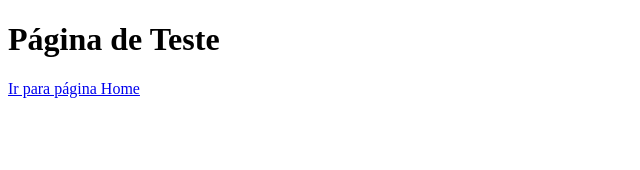
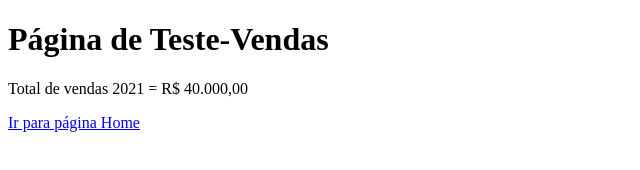
Before and after one commit to Geoguitar/EstudosProgramacaoWeb2, a plain HTML site: page teste.html in a window 1280 px wide. Shown: the whole page, without its empty margins (0-640 px from the left). Drawn offline with Linux system fonts and the light colour scheme.

Commit message:
Edit page teste and add text/value.

```diff
--- a/teste.html
+++ b/teste.html
@@ -7,7 +7,8 @@
     <title>Document</title>
 </head>
 <body>
-    <h1>Página de Teste</h1>
+    <h1>Página de Teste-Vendas</h1>
+    <p>Total de vendas 2021 = R$ 40.000,00</p>
     <a href="index.html">Ir para página Home</a>
 </body>
 </html>
```
